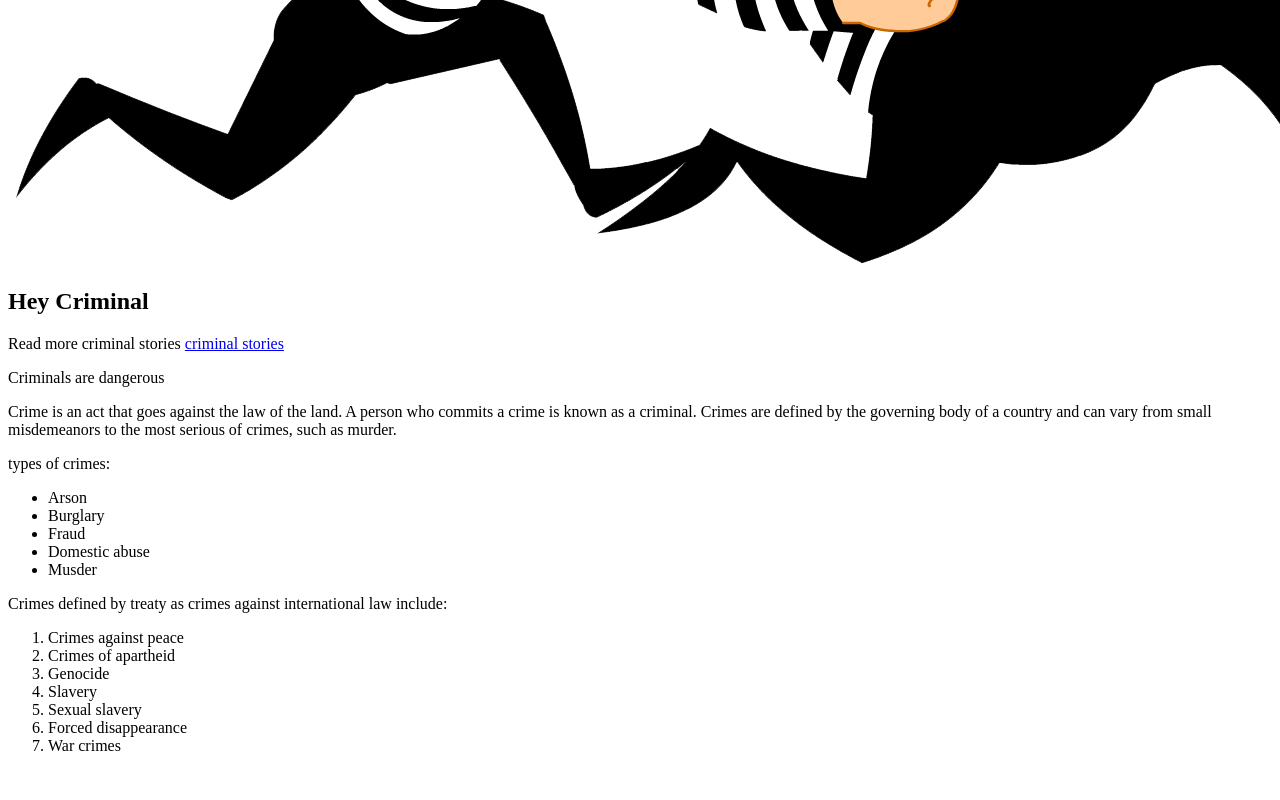
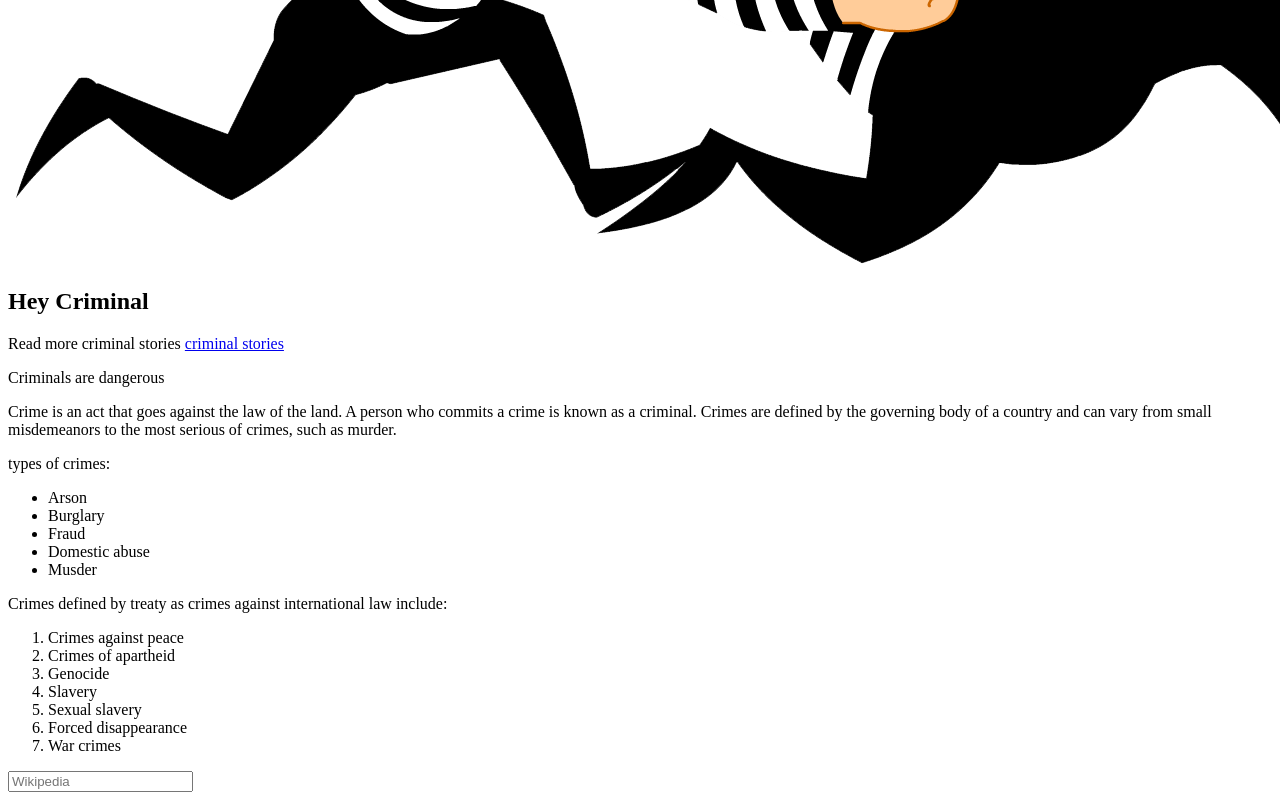
Before and after one commit to yayaremchuk/717-html, a plain HTML site: page index.html in a window 1280 px wide. Shown: the part 710-1510 px from the top of the page. Before the commit the page ends 1481 px from the top, so only its background shows below. Drawn offline with Linux system fonts and the light colour scheme.

Commit message:
wiki link

```diff
--- a/index.html
+++ b/index.html
@@ -33,5 +33,8 @@
         <li>Forced disappearance</li>
         <li>War crimes</li>
     </ol>
+    <form action="https://en.wikipedia.org/wiki/Crime#By_penalty">
+        <input type="text" placeholder="Wikipedia">
+    </form>
 </body>
 </html>
```
